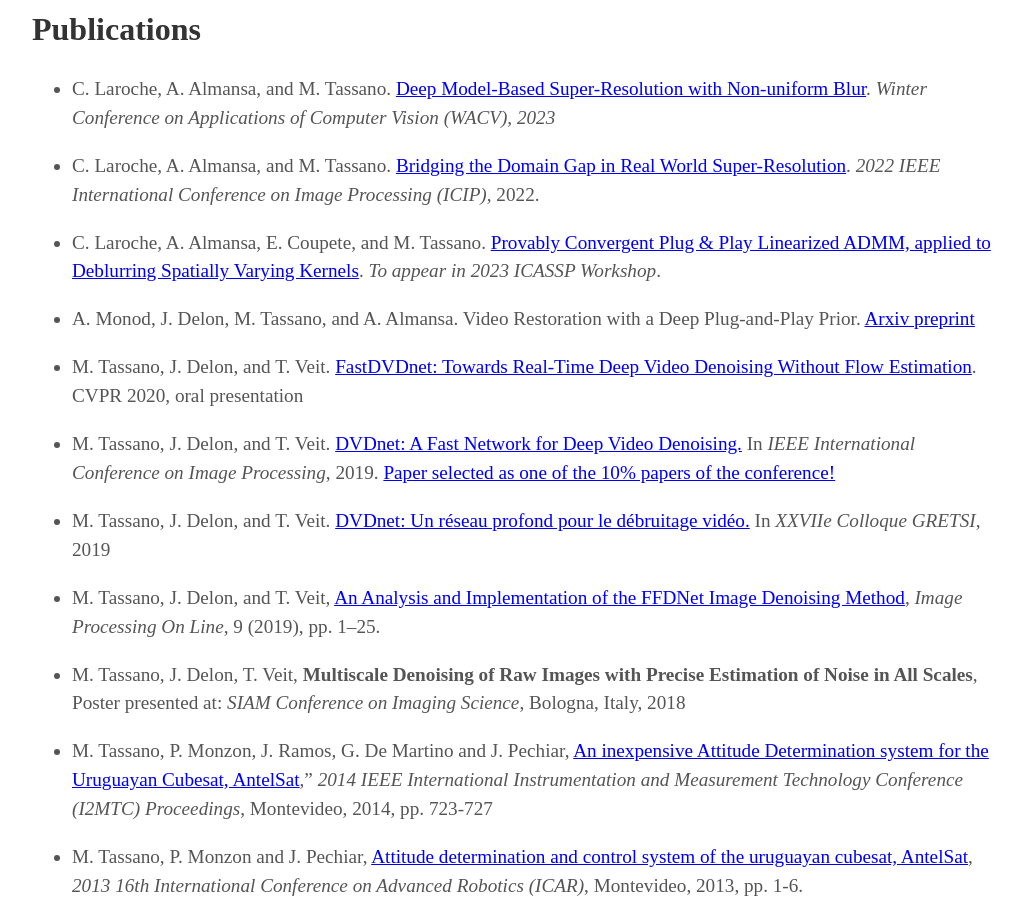
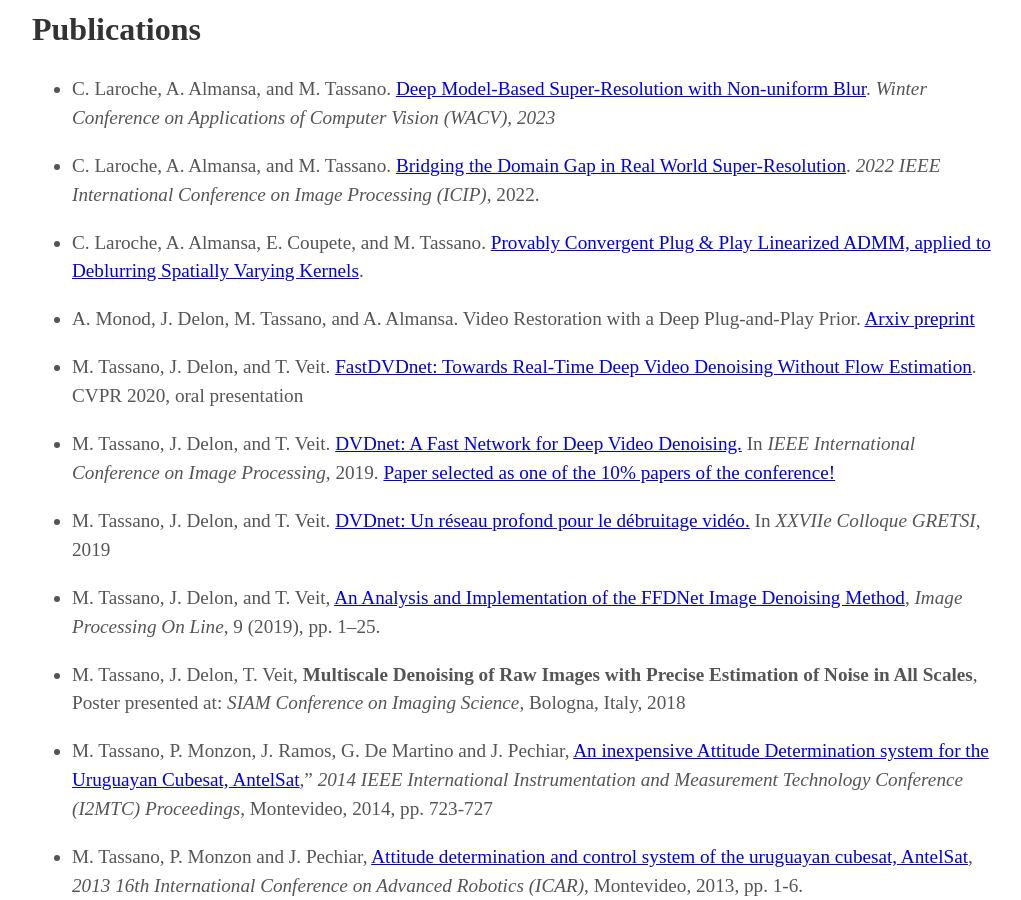
Before and after one commit to m-tassano/m-tassano.github.io, a Jekyll site: the page built from index.md, in a window 1280 px wide and 900 px high, scrolled down 1285 px. Shown: the whole window, without its empty margins (128-1149 px from the left). Built offline with Jekyll 4.4.1, drawn with Linux system fonts in a browser that asks for light colours; some web fonts are replaced.

Commit message:
Update about.html

```diff
--- a/_includes/about.html
+++ b/_includes/about.html
@@ -11,7 +11,7 @@
 
 - C. Laroche, A. Almansa, and M. Tassano. [Bridging the Domain Gap in Real World Super-Resolution](https://ieeexplore.ieee.org/document/9897850). _2022 IEEE International Conference on Image Processing (ICIP)_, 2022.
 
-- C. Laroche, A. Almansa, E. Coupete, and M. Tassano. [Provably Convergent Plug & Play Linearized ADMM, applied to Deblurring Spatially Varying Kernels](https://arxiv.org/abs/2210.10605). _To appear in 2023 ICASSP Workshop_.
+- C. Laroche, A. Almansa, E. Coupete, and M. Tassano. [Provably Convergent Plug & Play Linearized ADMM, applied to Deblurring Spatially Varying Kernels](https://arxiv.org/abs/2210.10605).
 
 - A. Monod, J. Delon, M. Tassano, and A. Almansa. Video Restoration with a Deep Plug-and-Play Prior. [Arxiv preprint](https://arxiv.org/abs/2209.02854)
 
```
